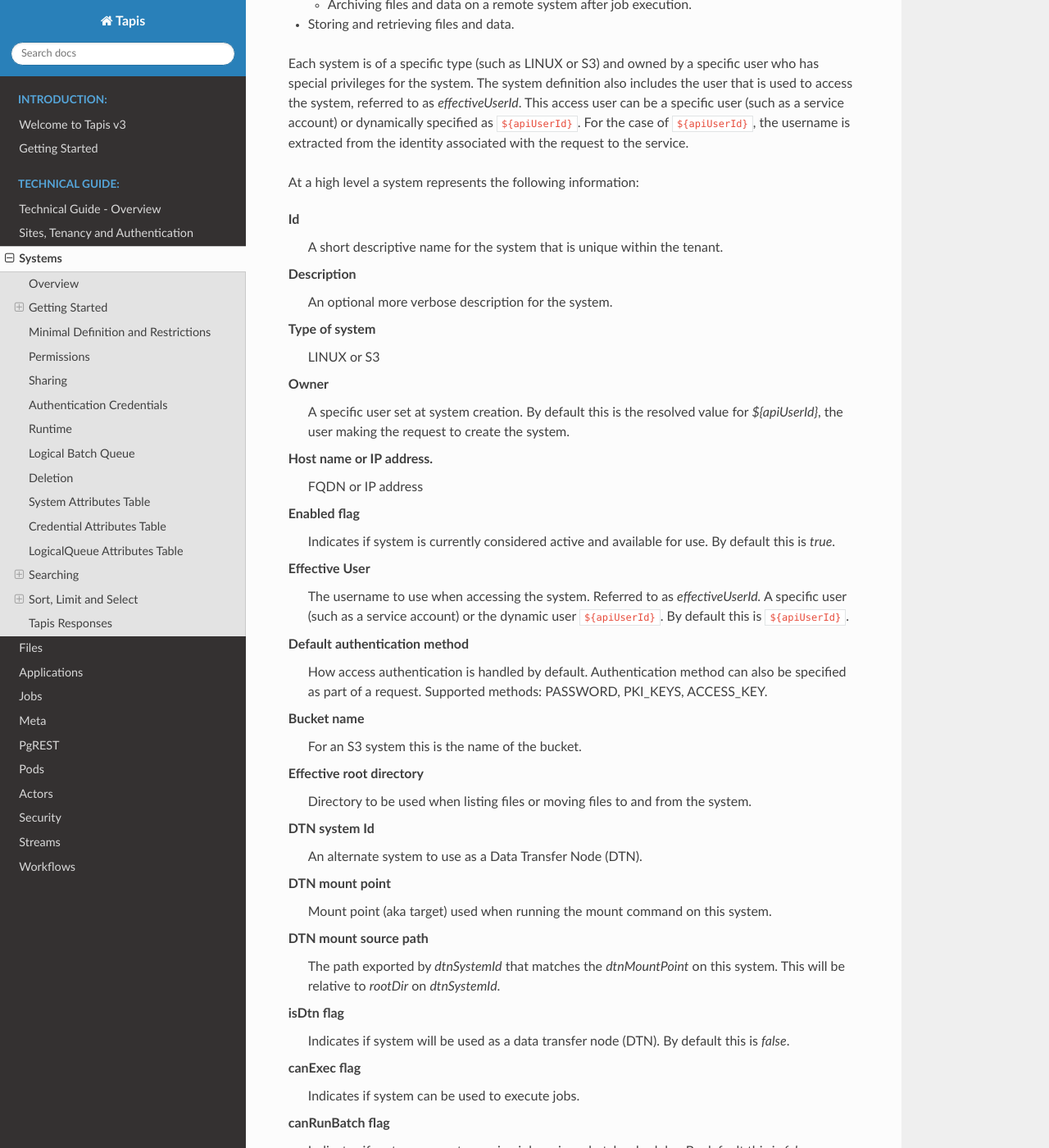
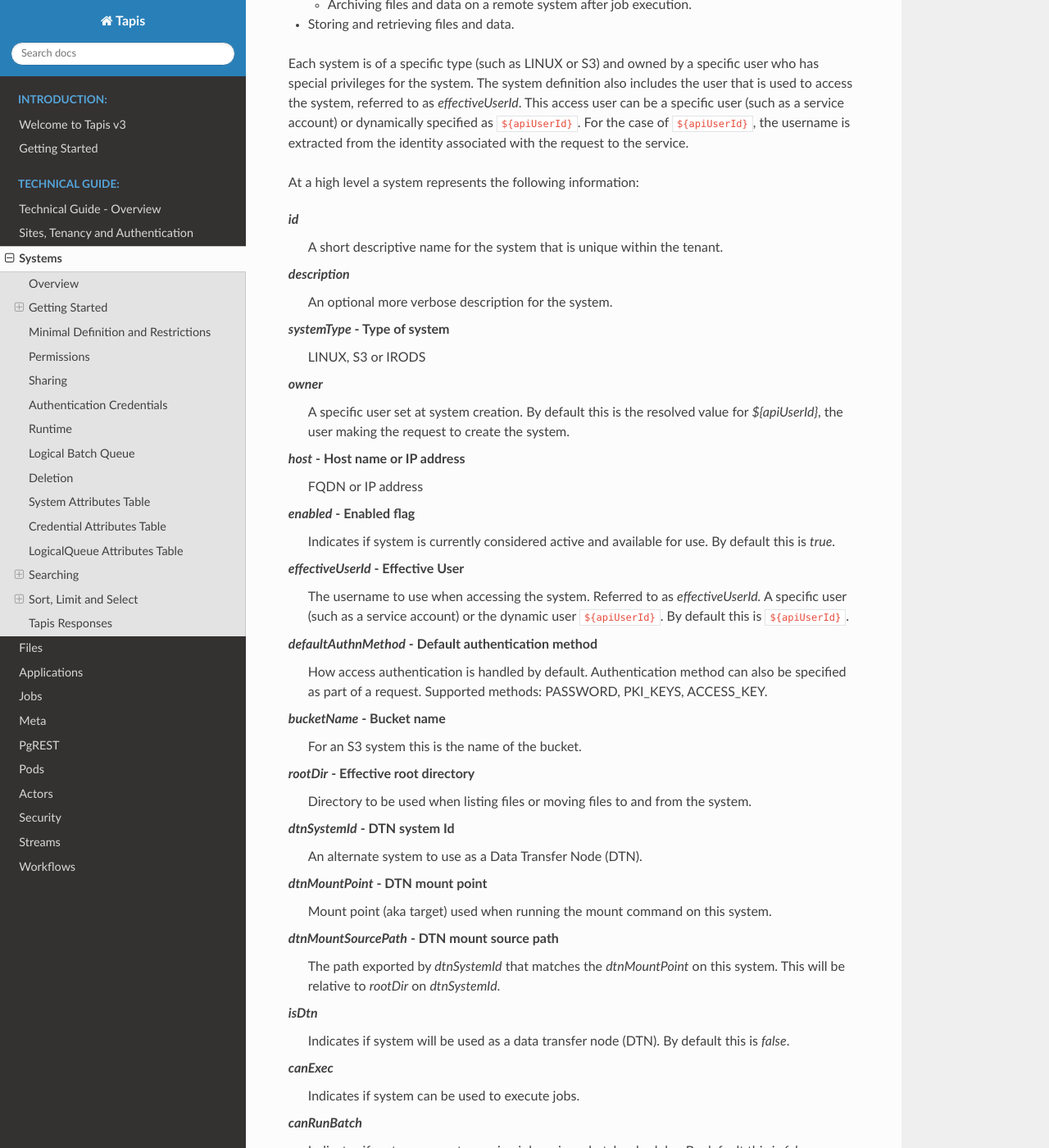
Before and after one commit to tapis-project/documentation, a Sphinx documentation site: the page built from source/technical/systems.rst, in a window 1280 px wide and 1400 px high, scrolled down 486 px. Shown: the whole window at 82% size. Built offline with Sphinx 7.4.7 and the Read the Docs theme 2.0.0, drawn with Linux system fonts in a browser that asks for light colours.

Commit message:
Systems, Files: minor updates.

```diff
--- a/source/technical/files.rst
+++ b/source/technical/files.rst
@@ -412,10 +412,9 @@
 ^^^^^^^^^^^^^^^^^^^^^^^
 
 The permissions model allows for fine grained access control of paths on a Tapis system. The system owner
-may grant READ and MODIFY permission to specific users.
+may grant READ and MODIFY permission to specific users. MODIFY implies READ.
 
-Please note that MODIFY does not imply READ. Also, note that Tapis permissions are independent of native permissions
-enforced by the underlying system host.
+Please note that Tapis permissions are independent of native permissions enforced by the underlying system host.
 
 
 +++++++++++++++++++++
--- a/source/technical/systems.rst
+++ b/source/technical/systems.rst
@@ -32,43 +32,43 @@
 
 At a high level a system represents the following information:
 
-Id
+*id*
   A short descriptive name for the system that is unique within the tenant.
-Description
+*description*
   An optional more verbose description for the system.
-Type of system
-  LINUX or S3
-Owner
+*systemType* - Type of system
+  LINUX, S3 or IRODS
+*owner*
   A specific user set at system creation. By default this is the resolved value for *${apiUserId}*, the user making
   the request to create the system.
-Host name or IP address.
+*host* - Host name or IP address
   FQDN or IP address
-Enabled flag
+*enabled* - Enabled flag
   Indicates if system is currently considered active and available for use. By default this is *true*.
-Effective User
+*effectiveUserId* - Effective User
   The username to use when accessing the system. Referred to as *effectiveUserId.*
   A specific user (such as a service account) or the dynamic user ``${apiUserId}``.
   By default this is ``${apiUserId}``.
-Default authentication method
+*defaultAuthnMethod* - Default authentication method
   How access authentication is handled by default. Authentication method can also be
   specified as part of a request.
   Supported methods: PASSWORD, PKI_KEYS, ACCESS_KEY.
-Bucket name
+*bucketName* - Bucket name
   For an S3 system this is the name of the bucket.
-Effective root directory
+*rootDir* - Effective root directory
   Directory to be used when listing files or moving files to and from the system.
-DTN system Id
+*dtnSystemId* - DTN system Id
   An alternate system to use as a Data Transfer Node (DTN).
-DTN mount point
+*dtnMountPoint* - DTN mount point
   Mount point (aka target) used when running the mount command on this system.
-DTN mount source path
+*dtnMountSourcePath* - DTN mount source path
   The path exported by *dtnSystemId* that matches the *dtnMountPoint* on this system. This will be relative to
   *rootDir* on *dtnSystemId*.
-isDtn flag
+*isDtn*
   Indicates if system will be used as a data transfer node (DTN). By default this is *false*.
-canExec flag
+*canExec*
   Indicates if system can be used to execute jobs.
-canRunBatch flag
+*canRunBatch*
   Indicates if system supports running jobs using a batch scheduler. By default this is *false*.
 Job related attributes
   Various attributes related to job execution such as *jobRuntimes*, *jobWorkingDir*,
```
